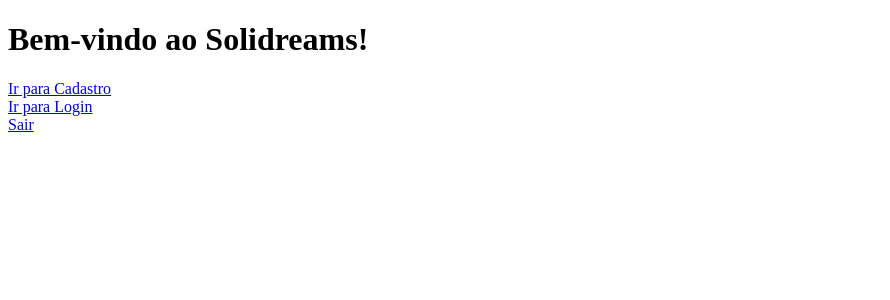
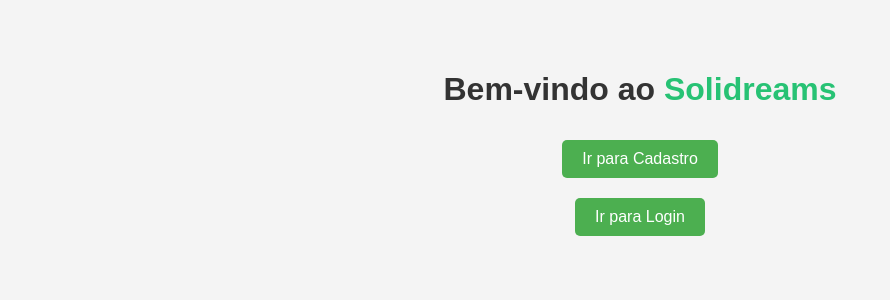
Before and after one commit to Alan2M/Projetos2, a Django app: page / in a window 1280 px wide. Shown: the top 300 px of the page, without its empty margins (0-890 px from the left). Run offline with Django 5.2, Linux system fonts and the light colour scheme; parts of the project's set-up code (start-up, migrations or seed data) failed here and were passed over.

Commit message:
Criando template home.html

```diff
--- a/meu_app/templates/home.html
+++ b/meu_app/templates/home.html
@@ -4,13 +4,62 @@
     <meta charset="UTF-8">
     <meta name="viewport" content="width=device-width, initial-scale=1.0">
     <title>Home - Solidreams</title>
+    <style>
+        body {
+            font-family: Arial, sans-serif;
+            background-color: #f4f4f4;
+            margin: 0;
+            padding: 0;
+        }
+
+        .container {
+            text-align: center;
+            padding: 50px;
+        }
+
+        h1 {
+            color: #333;
+        }
+
+        #logo {
+            color: #27c274;
+        }
+
+        .btn {
+            display: inline-block;
+            margin: 10px;
+            padding: 10px 20px;
+            background-color: #4CAF50;
+            color: white;
+            text-decoration: none;
+            border-radius: 5px;
+            transition: background-color 0.3s ease;
+        }
+
+        .btn:hover {
+            background-color: #45a049;
+        }
+
+        .logout-btn {
+            background-color: #f44336;
+        }
+
+        .logout-btn:hover {
+            background-color: #e53935;
+        }
+    </style>
 </head>
 <body>
-    <h1>Bem-vindo ao Solidreams!</h1>
-    <a href="{% url 'cadastro' %}">Ir para Cadastro</a>
-    <br>
-    <a href="{% url 'login' %}">Ir para Login</a>
-    <br>
-    <a href="{% url 'logout' %}">Sair</a>
+    <div class="container">
+        <h1>Bem-vindo ao <span id="logo">Solidreams</span></h1>
+
+        {% if user.is_authenticated %}
+            <a href="{% url 'logout' %}" class="btn logout-btn">Logout</a>
+        {% else %}
+            <a href="{% url 'cadastro' %}" class="btn">Ir para Cadastro</a>
+            <br>
+            <a href="{% url 'login' %}" class="btn">Ir para Login</a>
+        {% endif %}
+    </div>
 </body>
 </html>
```
